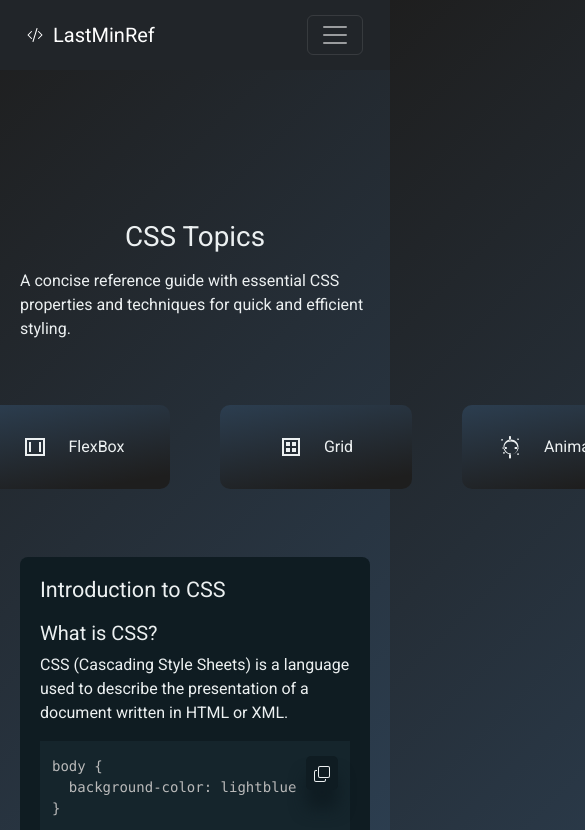
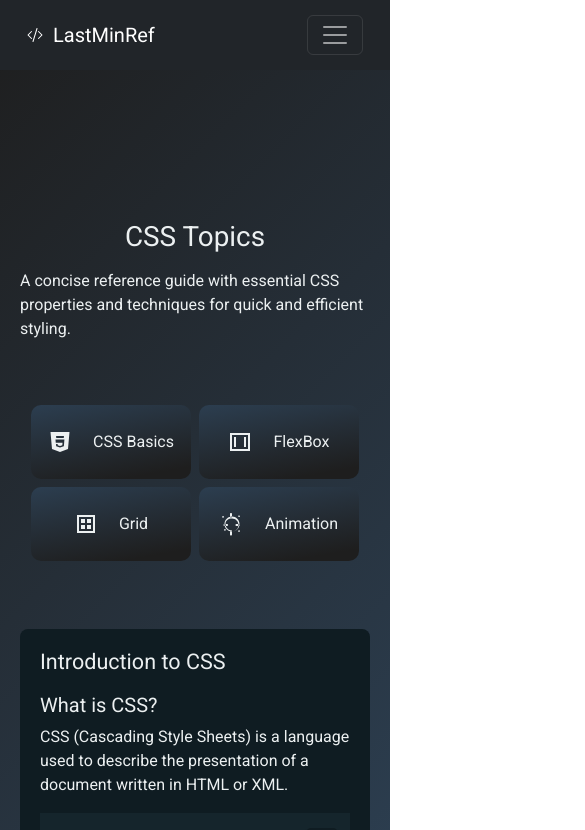
Before and after one commit to rajalakshmys-27/lastminref, a React (Create React App) app: page /css in a window 390 px wide. Shown: the top 830 px of the page, 585 px wide, since content can reach past the window. Built offline with nearby package versions, Linux system fonts and the light colour scheme.

Commit message:
css fixes for topics

```diff
--- a/src/components/topicitem/topicitem.module.scss
+++ b/src/components/topicitem/topicitem.module.scss
@@ -13,6 +13,11 @@
   gap: 21px;
   width: 12rem;
 
+  @media (max-width: 480px) {
+    width: 10rem;
+    padding: 25px 15px;
+  }
+
   :global {
     p {
       margin: 0;
--- a/src/pages/cssPage/cssPage.module.scss
+++ b/src/pages/cssPage/cssPage.module.scss
@@ -30,8 +30,17 @@
 }
 
 .topics {
-  display: flex;
+  display: grid;
   gap: 50px;
+  grid-template-columns: repeat(4, 1fr);
+
+  @media (max-width: 992px) {
+    grid-template-columns: repeat(2, 1fr);
+    gap: 20px;
+  }
+  @media (max-width: 480px) {
+    gap: 8px;
+  }
 }
 
 .content {
```
